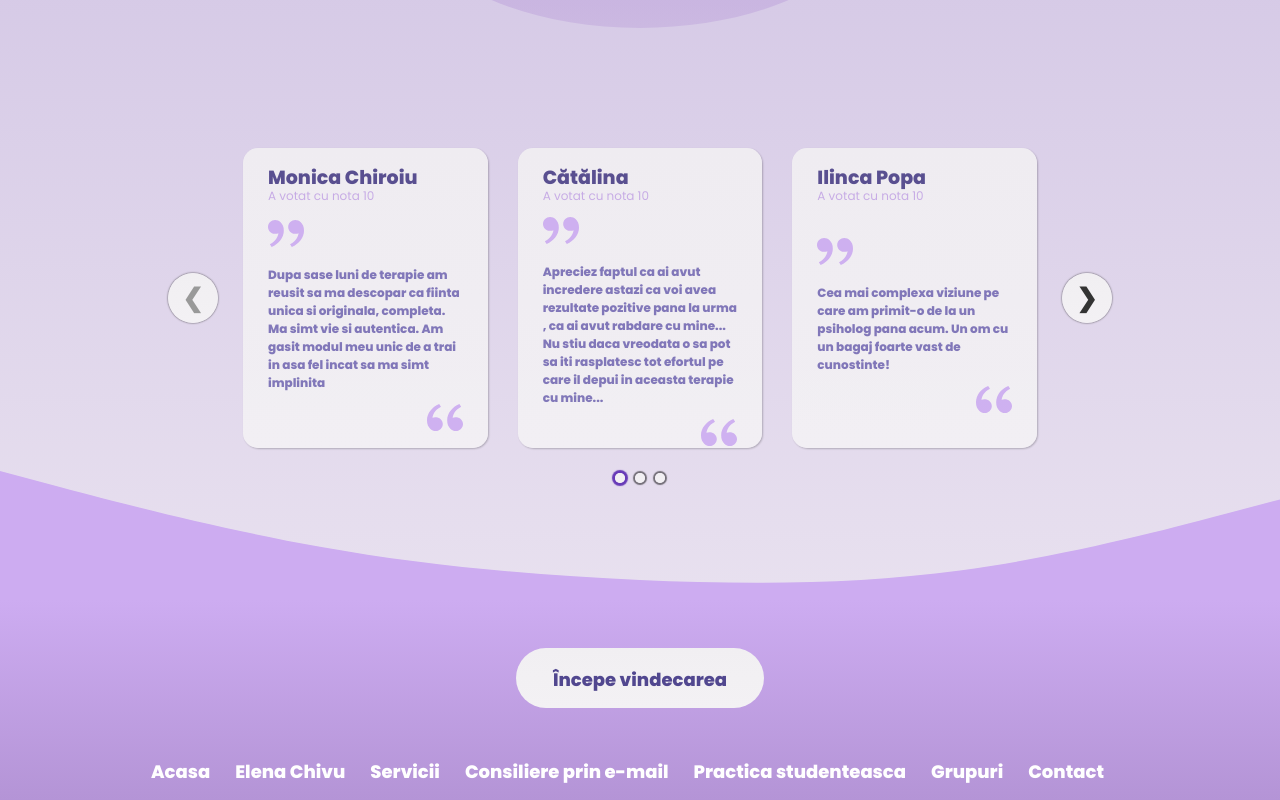
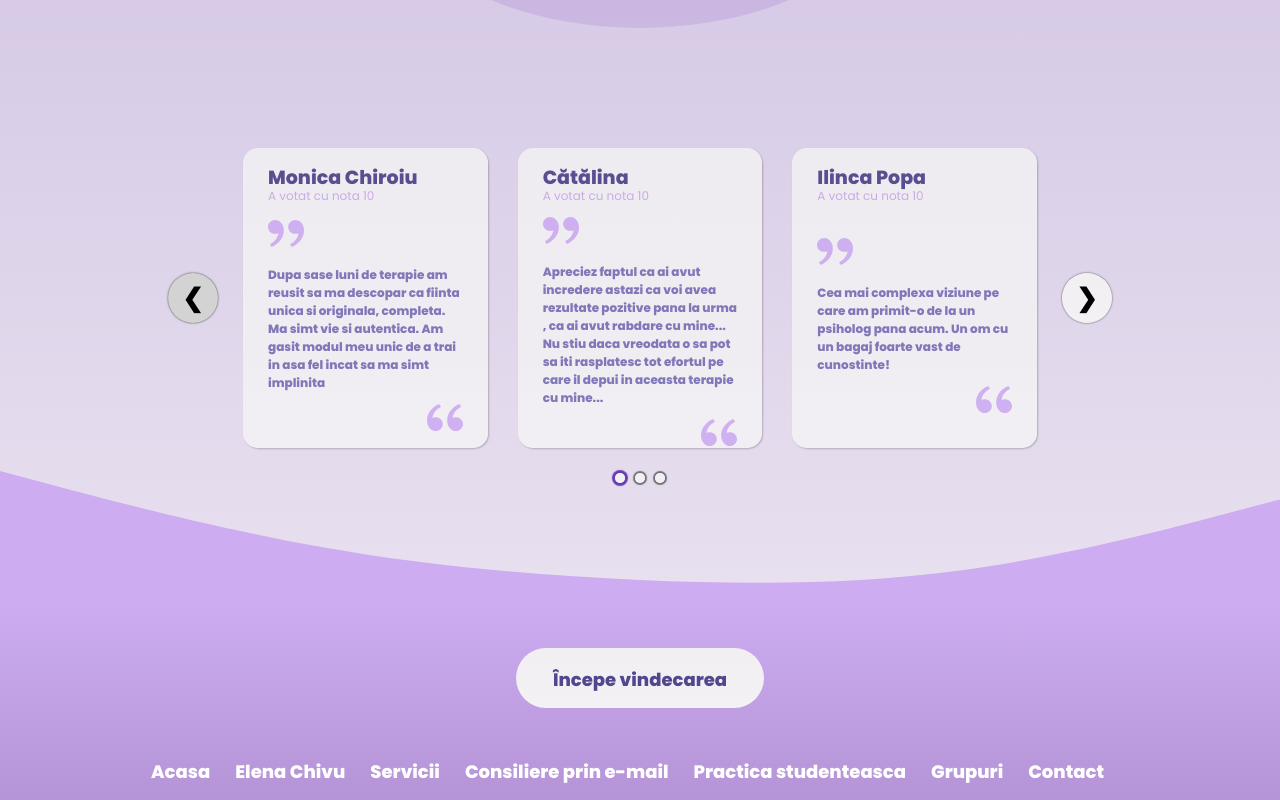
Before and after one commit to CalinRaduAlexandru/psi-consultant, a Next.js app: page / in a window 1280 px wide. Shown: the part 1101-1901 px from the top of the page. Built offline with nearby package versions, Linux system fonts and the light colour scheme.

Commit message:
testimony arrows

```diff
--- a/styles/globals.css
+++ b/styles/globals.css
@@ -144,18 +144,14 @@ nav {
   color: #776db4;
 }
 
-.lgksPe {
-  background: #776db4 !important;
+.rec-arrow {
+  color: #000 !important;
 }
 
-.lgksPe:hover {
-  background: #776db4 !important;
+.rec-arrow:hover {
+  background: #776db4;
 }
 
-.lgksPe:visited {
-  background: #776db4 !important;
+.rec-arrow:disabled {
+  background: lightgrey;
 }
-
-.lgksPe:active {
-  background: #776db4 !important;
-}
```
